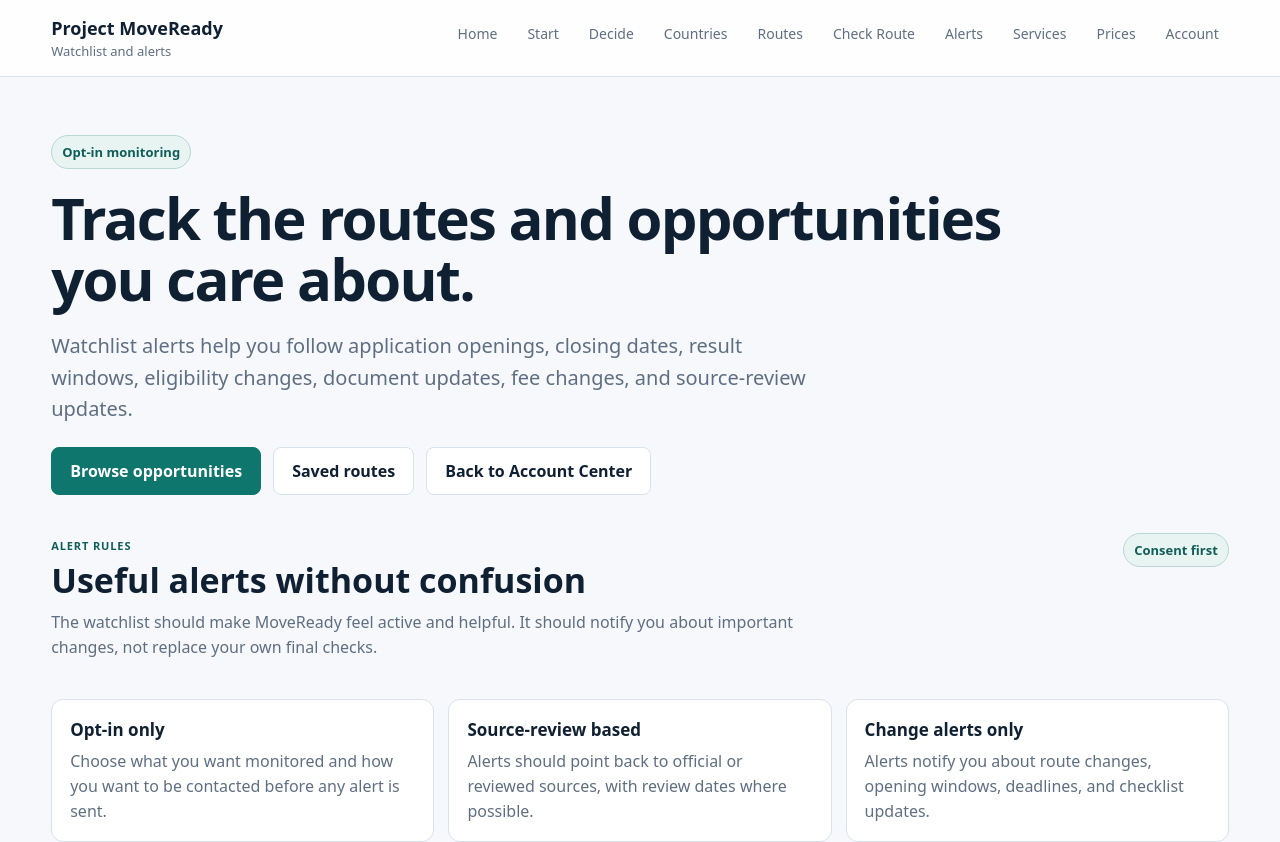
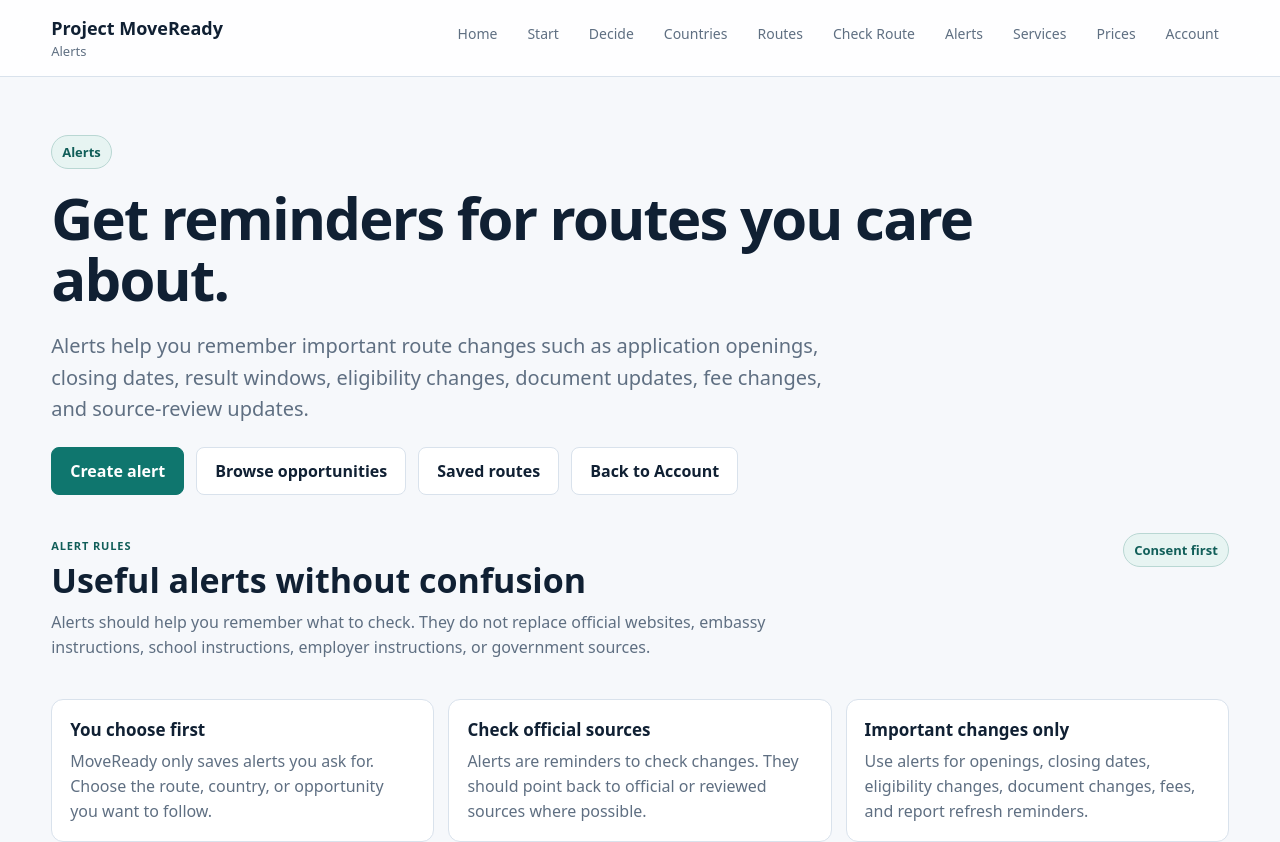
Before and after one commit to SirBM201/SirBM201-moveready-frontend, a Next.js app: page /watchlist in a window 1280 px wide. Shown: the top 842 px of the page. Built offline with nearby package versions, Linux system fonts and the light colour scheme; no server answers.

Commit message:
Simplify alerts page language

```diff
--- a/app/watchlist/page.tsx
+++ b/app/watchlist/page.tsx
@@ -3,35 +3,36 @@ import WatchlistSignup from "@/components/WatchlistSignup";
 
 const alertPrinciples = [
   {
-    title: "Opt-in only",
-    detail: "Choose what you want monitored and how you want to be contacted before any alert is sent.",
+    title: "You choose first",
+    detail: "MoveReady only saves alerts you ask for. Choose the route, country, or opportunity you want to follow.",
   },
   {
-    title: "Source-review based",
-    detail: "Alerts should point back to official or reviewed sources, with review dates where possible.",
+    title: "Check official sources",
+    detail: "Alerts are reminders to check changes. They should point back to official or reviewed sources where possible.",
   },
   {
-    title: "Change alerts only",
-    detail: "Alerts notify you about route changes, opening windows, deadlines, and checklist updates.",
+    title: "Important changes only",
+    detail: "Use alerts for openings, closing dates, eligibility changes, document changes, fees, and report refresh reminders.",
   },
 ];
 
 export default function WatchlistPage() {
   return (
     <main className="page-shell">
-      <SiteHeader sectionLabel="Watchlist and alerts" />
+      <SiteHeader sectionLabel="Alerts" />
 
       <section className="hero-band compact-hero">
         <div className="hero-copy">
-          <span className="eyebrow">Opt-in monitoring</span>
-          <h1>Track the routes and opportunities you care about.</h1>
+          <span className="eyebrow">Alerts</span>
+          <h1>Get reminders for routes you care about.</h1>
           <p className="lede">
-            Watchlist alerts help you follow application openings, closing dates, result windows, eligibility changes, document updates, fee changes, and source-review updates.
+            Alerts help you remember important route changes such as application openings, closing dates, result windows, eligibility changes, document updates, fee changes, and source-review updates.
           </p>
           <div className="actions">
-            <a className="btn primary" href="/opportunities">Browse opportunities</a>
+            <a className="btn primary" href="#create-alert">Create alert</a>
+            <a className="btn" href="/opportunities">Browse opportunities</a>
             <a className="btn" href="/saved-routes">Saved routes</a>
-            <a className="btn" href="/dashboard">Back to Account Center</a>
+            <a className="btn" href="/dashboard">Back to Account</a>
           </div>
         </div>
       </section>
@@ -42,7 +43,7 @@ export default function WatchlistPage() {
             <p className="overline">Alert rules</p>
             <h2>Useful alerts without confusion</h2>
             <p className="section-intro">
-              The watchlist should make MoveReady feel active and helpful. It should notify you about important changes, not replace your own final checks.
+              Alerts should help you remember what to check. They do not replace official websites, embassy instructions, school instructions, employer instructions, or government sources.
             </p>
           </div>
           <span className="status-dot">Consent first</span>
@@ -57,7 +58,7 @@ export default function WatchlistPage() {
         </div>
       </section>
 
-      <section className="section">
+      <section className="section" id="create-alert">
         <WatchlistSignup />
       </section>
     </main>
```
